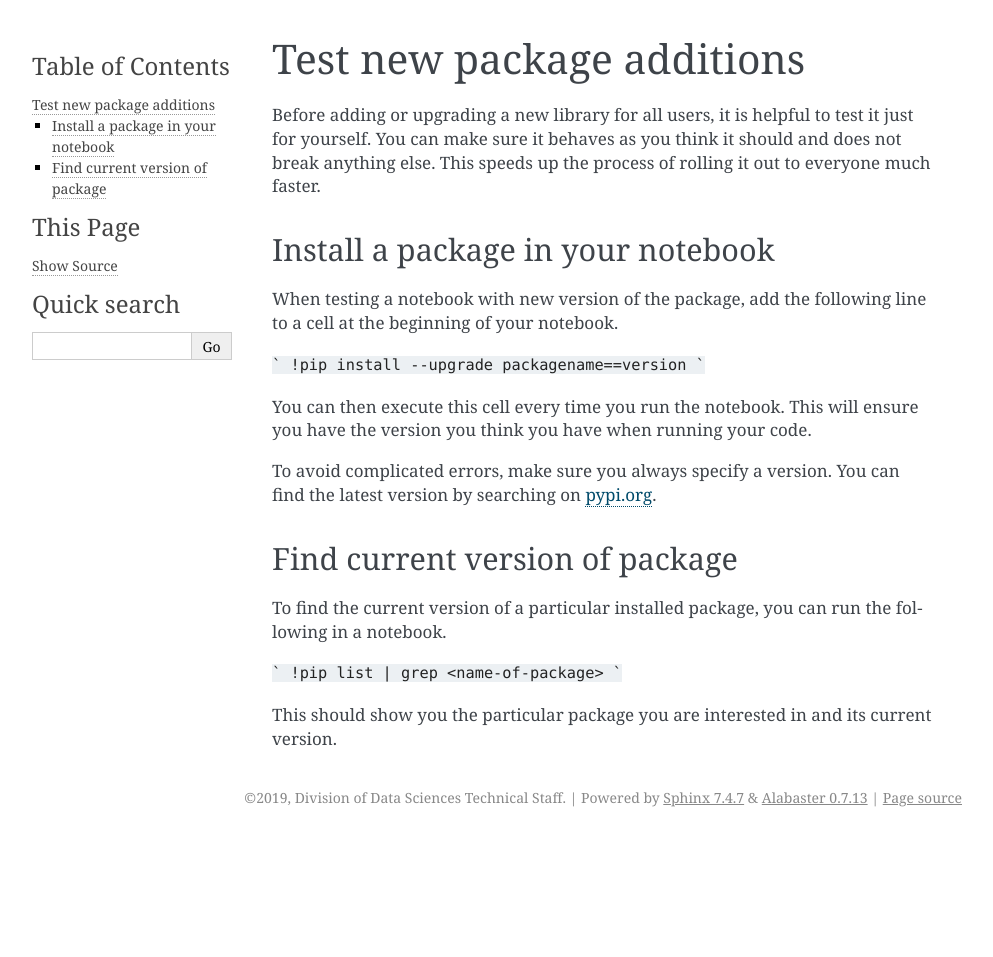
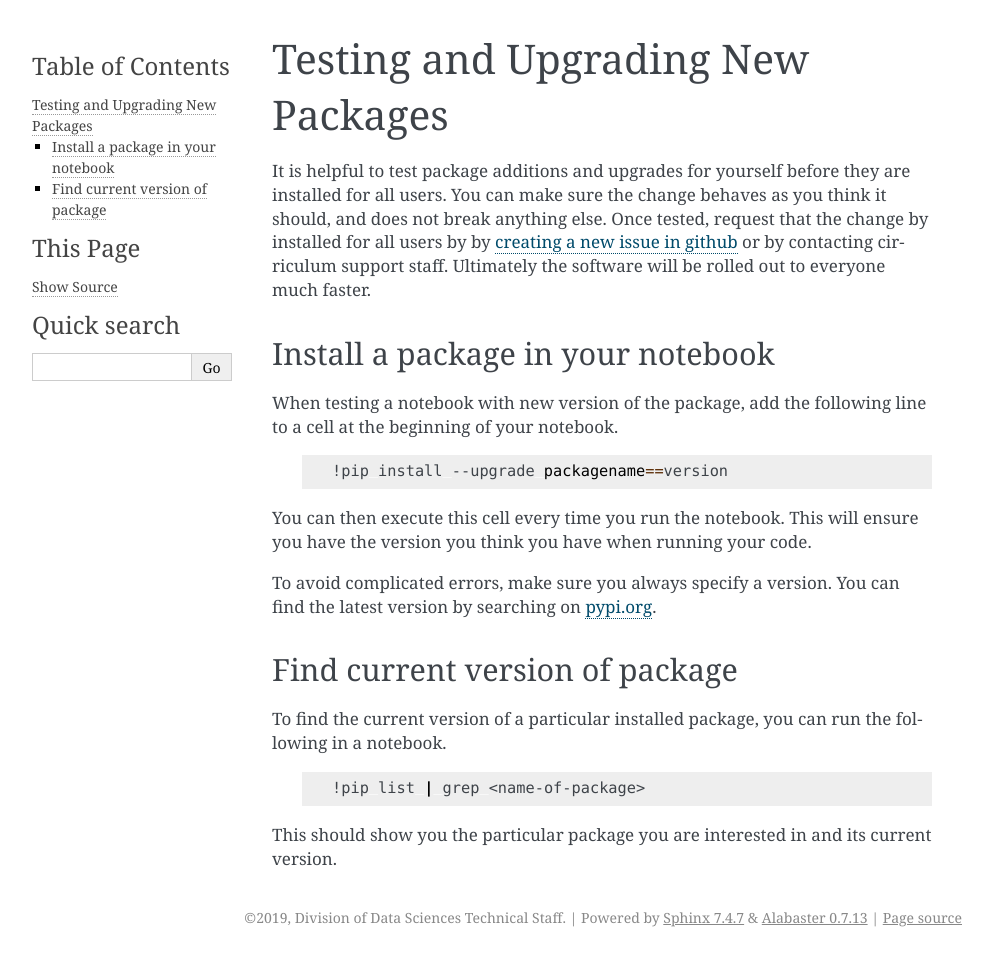
Before and after one commit to berkeley-dsep-infra/datahub, a Sphinx documentation site: the page built from docs/howto/new-packages.rst, in a window 1280 px wide. Shown: the whole page, without its empty margins (148-1141 px from the left). Built offline with Sphinx 7.4.7, drawn with Linux system fonts in a browser that asks for light colours; before the commit the page ends 900 px from its top, so only the background shows below that.

Commit message:
Add statement about requesting changes after testing.
Try code block since extra backticks are rendered.

````diff
--- a/docs/howto/new-packages.rst
+++ b/docs/howto/new-packages.rst
@@ -1,12 +1,15 @@
 .. _howto/new-packages:
 
-==========================
-Test new package additions
-==========================
+==================================
+Testing and Upgrading New Packages
+==================================
 
-Before adding or upgrading a new library for all users, it is helpful to test it
-just for yourself. You can make sure it behaves as you think it should and does
-not break anything else. This speeds up the process of rolling it out to
+It is helpful to test package additions and upgrades for yourself before they
+are installed for all users. You can make sure the change behaves as you think
+it should, and does not break anything else. Once tested, request that the
+change by installed for all users by by `creating a new issue in github
+<https://github.com/berkeley-dsep-infra/datahub/issues>`_ or by contacting
+cirriculum support staff. Ultimately the software will be rolled out to
 everyone much faster.
 
 Install a package in your notebook
@@ -15,9 +18,9 @@ Install a package in your notebook
 When testing a notebook with new version of the package, add the following line
 to a cell at the beginning of your notebook.
 
-```
-!pip install --upgrade packagename==version
-```
+   .. code:: bash
+
+      !pip install --upgrade packagename==version
 
 You can then execute this cell every time you run the notebook. This will
 ensure you have the version you think you have when running your code.
@@ -31,9 +34,9 @@ Find current version of package
 To find the current version of a particular installed package, you can
 run the following in a notebook.
 
-```
-!pip list | grep <name-of-package>
-```
+   .. code:: bash
+
+      !pip list | grep <name-of-package>
 
 This should show you the particular package you are interested in and its
 current version.
````
